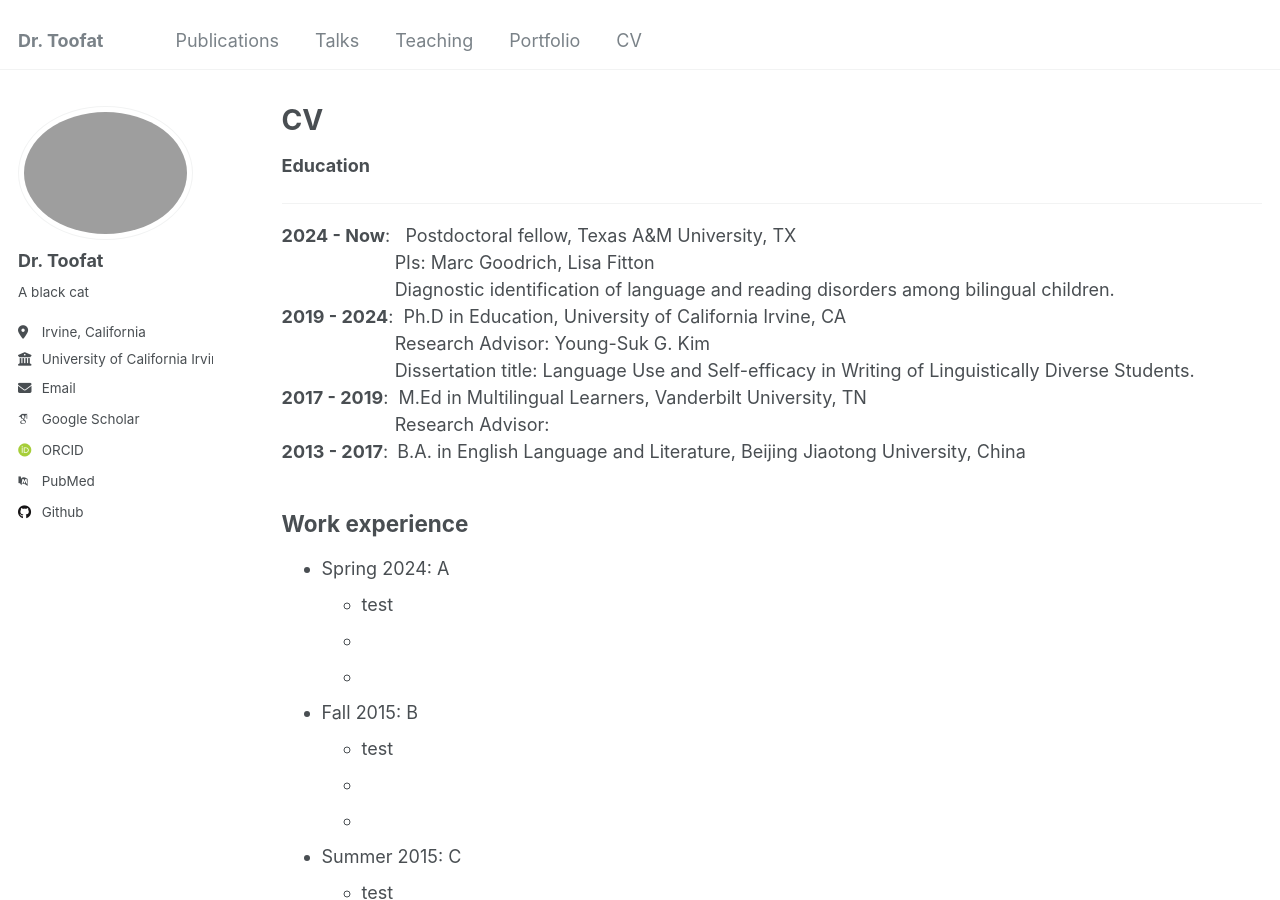
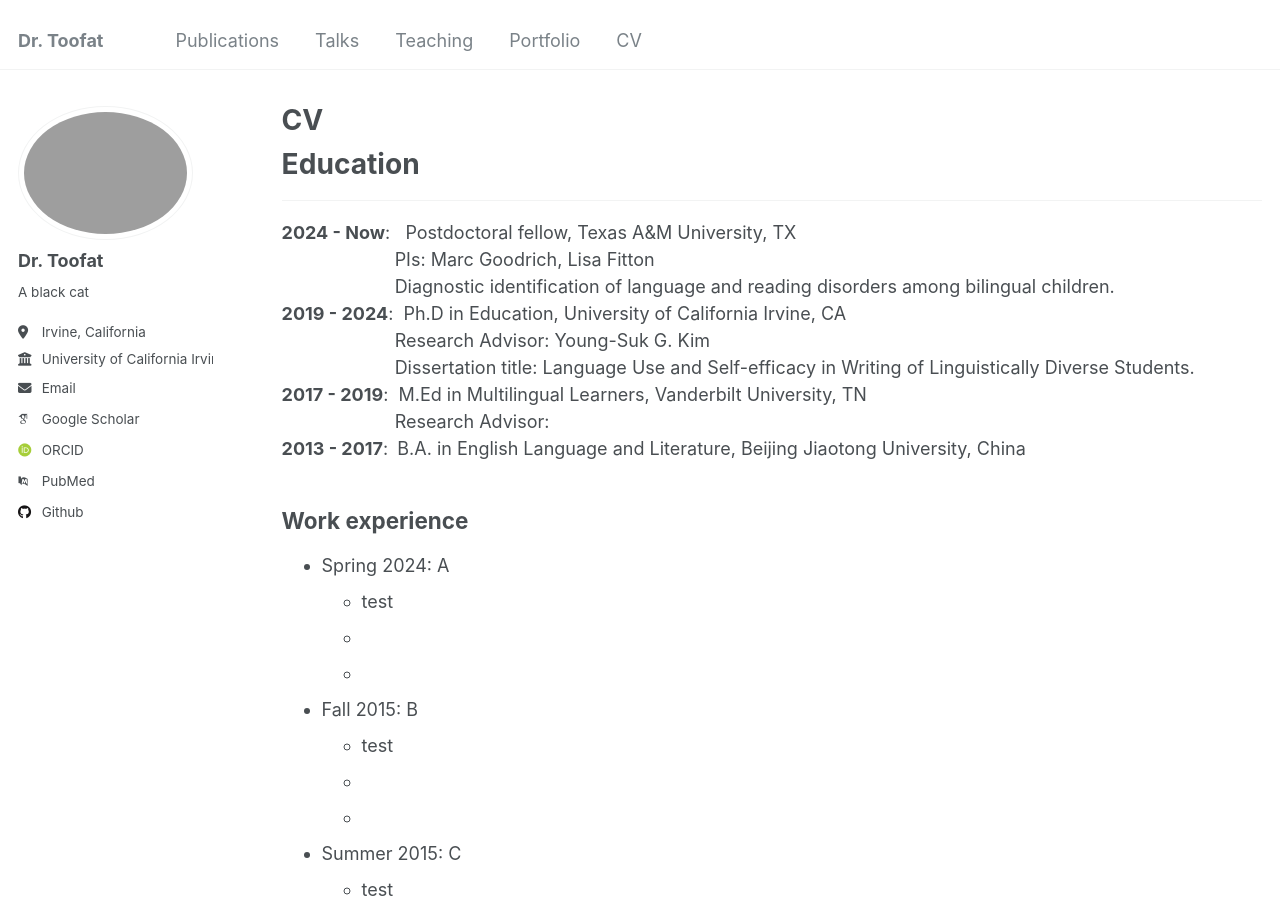
Before and after one commit to AltriaCarrie/altriacarrie.github.io, a Jekyll site: the page built from _pages/cv.md, in a window 1280 px wide and 900 px high. Built offline with Jekyll 4.4.1, drawn with Linux system fonts in a browser that asks for light colours; some web fonts are replaced.

Commit message:
Update cv.md

```diff
--- a/_pages/cv.md
+++ b/_pages/cv.md
@@ -10,8 +10,8 @@ redirect_from:
 {% include base_path %}
 
 
-__Education__
-
+Education
+==
 ------
 **2024 - Now**: &nbsp; Postdoctoral fellow, Texas A&M University, TX
 &emsp;&emsp;&emsp;&emsp;&emsp;&emsp;&nbsp;PIs: Marc Goodrich, Lisa Fitton
```
